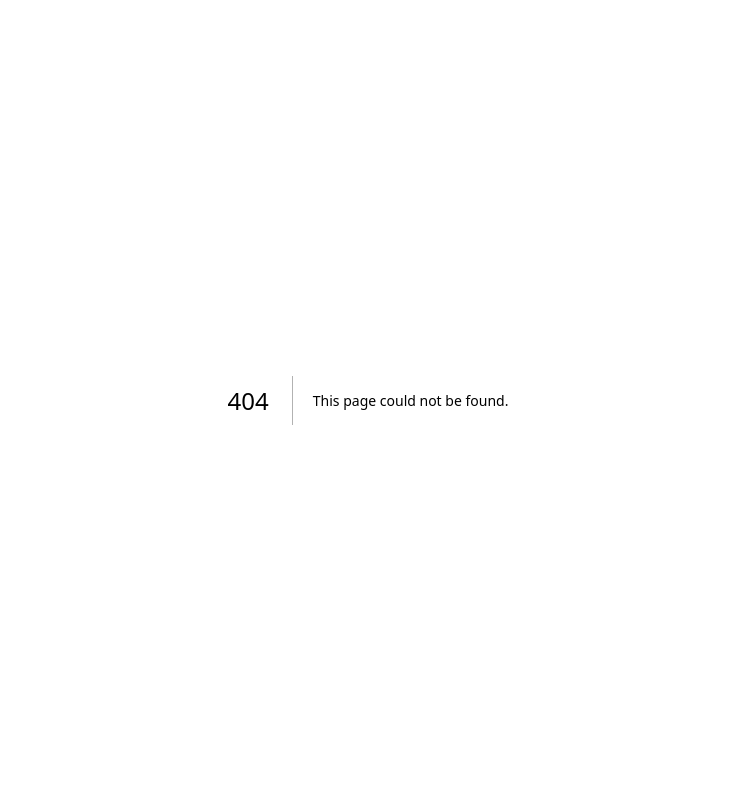
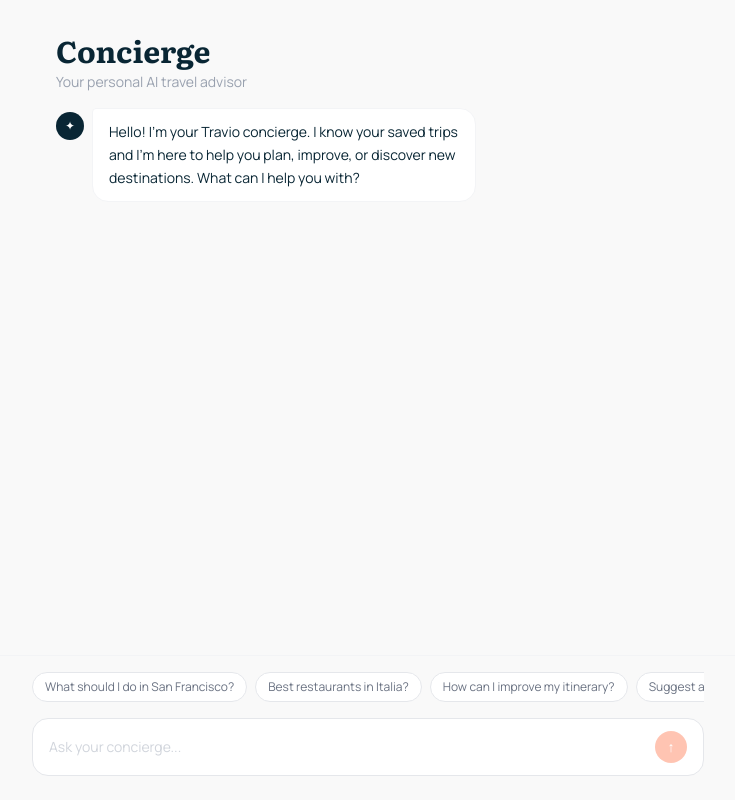
Before and after one commit to DylanGomez09/TRAVIO-AI-App, a Next.js app: page /concierge in a window 1280 px wide. Before the commit this address had no page. Shown: the whole page, without its empty margins (272-1007 px from the left). Built offline with nearby package versions, Linux system fonts and the light colour scheme.

Commit message:
Agregar página de Concierge y lógica de IA para recomendaciones de viaje; actualizar enlaces de navegación en el componente Header.

```diff
--- /dev/null
+++ b/app/(app)/concierge/page.tsx
@@ -0,0 +1,171 @@
+"use client";
+
+import { useState, useRef, useEffect } from "react";
+
+interface Message {
+  role: "user" | "assistant";
+  content: string;
+}
+
+const suggestions = [
+  "What should I do in San Francisco?",
+  "Best restaurants in Italia?",
+  "How can I improve my itinerary?",
+  "Suggest a destination for next summer",
+];
+
+export default function ConciergePage() {
+  const [messages, setMessages] = useState<Message[]>([
+    {
+      role: "assistant",
+      content:
+        "Hello! I'm your Travio concierge. I know your saved trips and I'm here to help you plan, improve, or discover new destinations. What can I help you with?",
+    },
+  ]);
+  const [input, setInput] = useState("");
+  const [loading, setLoading] = useState(false);
+  const bottomRef = useRef<HTMLDivElement>(null);
+
+  useEffect(() => {
+    bottomRef.current?.scrollIntoView({ behavior: "smooth" });
+  }, [messages]);
+
+  async function sendMessage(text: string) {
+    if (!text.trim() || loading) return;
+
+    const userMessage: Message = { role: "user", content: text };
+    setMessages((prev) => [...prev, userMessage]);
+    setInput("");
+    setLoading(true);
+
+    const res = await fetch("/api/concierge", {
+      method: "POST",
+      headers: { "Content-Type": "application/json" },
+      body: JSON.stringify({
+        message: text,
+        history: messages,
+      }),
+    });
+
+    const data = await res.json();
+    setMessages((prev) => [
+      ...prev,
+      { role: "assistant", content: data.response },
+    ]);
+    setLoading(false);
+  }
+
+  return (
+    <div className="min-h-screen bg-[#F9F9F9] flex flex-col">
+      {/* Title */}
+      <div className="px-6 pt-8 pb-4 max-w-2xl mx-auto w-full">
+        <h1
+          className="text-3xl font-bold text-[#092634]"
+          style={{ fontFamily: "var(--font-literata)" }}
+        >
+          Concierge
+        </h1>
+        <p
+          className="text-sm text-gray-400 mt-1"
+          style={{ fontFamily: "var(--font-manrope)" }}
+        >
+          Your personal AI travel advisor
+        </p>
+      </div>
+
+      {/* Messages */}
+      <div className="flex-1 overflow-y-auto px-6 pb-40 max-w-2xl mx-auto w-full">
+        <div className="flex flex-col gap-4">
+          {messages.map((msg, i) => (
+            <div
+              key={i}
+              className={`flex ${msg.role === "user" ? "justify-end" : "justify-start"}`}
+            >
+              {msg.role === "assistant" && (
+                <div className="w-7 h-7 rounded-full bg-[#092634] flex items-center justify-center mr-2 mt-1 flex-shrink-0">
+                  <span className="text-white text-xs">✦</span>
+                </div>
+              )}
+              <div
+                className={`max-w-sm rounded-2xl px-4 py-3 text-sm leading-relaxed ${
+                  msg.role === "user"
+                    ? "bg-[#092634] text-white rounded-tr-sm"
+                    : "bg-white border border-gray-100 text-[#092634] rounded-tl-sm"
+                }`}
+                style={{ fontFamily: "var(--font-manrope)" }}
+              >
+                {msg.content}
+              </div>
+            </div>
+          ))}
+
+          {loading && (
+            <div className="flex justify-start">
+              <div className="w-7 h-7 rounded-full bg-[#092634] flex items-center justify-center mr-2 mt-1 flex-shrink-0">
+                <span className="text-white text-xs">✦</span>
+              </div>
+              <div className="bg-white border border-gray-100 rounded-2xl rounded-tl-sm px-4 py-3">
+                <div className="flex gap-1 items-center">
+                  <div
+                    className="w-1.5 h-1.5 bg-gray-300 rounded-full animate-bounce"
+                    style={{ animationDelay: "0ms" }}
+                  />
+                  <div
+                    className="w-1.5 h-1.5 bg-gray-300 rounded-full animate-bounce"
+                    style={{ animationDelay: "150ms" }}
+                  />
+                  <div
+                    className="w-1.5 h-1.5 bg-gray-300 rounded-full animate-bounce"
+                    style={{ animationDelay: "300ms" }}
+                  />
+                </div>
+              </div>
+            </div>
+          )}
+          <div ref={bottomRef} />
+        </div>
+      </div>
+
+      {/* Input area */}
+      <div className="fixed bottom-0 left-0 right-0 bg-[#F9F9F9] border-t border-gray-100 px-6 py-4 md:pb-6">
+        <div className="max-w-2xl mx-auto">
+          {/* Suggestions */}
+          {messages.length === 1 && (
+            <div className="flex gap-2 mb-3 overflow-x-auto pb-1">
+              {suggestions.map((s) => (
+                <button
+                  key={s}
+                  onClick={() => sendMessage(s)}
+                  className="text-xs border border-gray-200 rounded-full px-3 py-1.5 text-gray-500 hover:border-[#FF6E42] hover:text-[#FF6E42] whitespace-nowrap transition-colors bg-white"
+                  style={{ fontFamily: "var(--font-manrope)" }}
+                >
+                  {s}
+                </button>
+              ))}
+            </div>
+          )}
+
+          {/* Input */}
+          <div className="flex items-center gap-3 bg-white border border-gray-200 rounded-2xl px-4 py-3">
+            <input
+              type="text"
+              value={input}
+              onChange={(e) => setInput(e.target.value)}
+              onKeyDown={(e) => e.key === "Enter" && sendMessage(input)}
+              placeholder="Ask your concierge..."
+              className="flex-1 outline-none text-sm text-[#092634] placeholder:text-gray-300 bg-transparent"
+              style={{ fontFamily: "var(--font-manrope)" }}
+            />
+            <button
+              onClick={() => sendMessage(input)}
+              disabled={!input.trim() || loading}
+              className="w-8 h-8 rounded-full bg-[#FF6E42] flex items-center justify-center hover:bg-[#e85e35] transition-colors disabled:opacity-40"
+            >
+              <span className="text-white text-sm">↑</span>
+            </button>
+          </div>
+        </div>
+      </div>
+    </div>
+  );
+}
--- /dev/null
+++ b/app/api/concierge/route.ts
@@ -0,0 +1,67 @@
+import { NextResponse } from "next/server";
+import { GoogleGenerativeAI } from "@google/generative-ai";
+import { prisma } from "@/lib/prisma";
+import { auth } from "@/auth";
+
+const genAI = new GoogleGenerativeAI(process.env.GEMINI_API_KEY!);
+
+export async function POST(req: Request) {
+  const session = await auth();
+  if (!session?.user?.id) {
+    return NextResponse.json({ error: "No autorizado" }, { status: 401 });
+  }
+
+  const { message, history } = await req.json();
+
+  const trips = await prisma.trip.findMany({
+    where: { userId: session.user.id },
+    include: { activities: true },
+    take: 5,
+  });
+
+  const tripsContext = trips
+    .map(
+      (t) =>
+        `- ${t.destination} (${t.days} days, ${t.status}): ${t.activities.map((a) => a.name).join(", ")}`,
+    )
+    .join("\n");
+
+  const systemPrompt = `You are Travio's AI travel concierge — an expert, warm, and knowledgeable travel advisor.
+
+The user's saved trips:
+${tripsContext || "No trips yet."}
+
+Your role:
+- Answer travel questions with expertise
+- Give personalized recommendations based on their trips
+- Help adjust or improve existing itineraries
+- Suggest destinations, activities, restaurants, hotels
+- Be concise but insightful — max 3-4 sentences per response unless asked for more
+
+Always respond in the same language the user writes in.`;
+
+  const model = genAI.getGenerativeModel({ model: "gemini-2.5-flash" });
+
+  const chat = model.startChat({
+    history: [
+      { role: "user", parts: [{ text: systemPrompt }] },
+      {
+        role: "model",
+        parts: [
+          {
+            text: "Understood. I'm ready to help as Travio's travel concierge.",
+          },
+        ],
+      },
+      ...history.map((msg: { role: string; content: string }) => ({
+        role: msg.role === "user" ? "user" : "model",
+        parts: [{ text: msg.content }],
+      })),
+    ],
+  });
+
+  const result = await chat.sendMessage(message);
+  const response = result.response.text();
+
+  return NextResponse.json({ response });
+}
--- a/app/components/Header.tsx
+++ b/app/components/Header.tsx
@@ -8,7 +8,7 @@ import Navbar from "@/app/components/Navbar";
 const navItems = [
   { label: "Explore", href: "/" },
   { label: "Trips", href: "/dashboard" },
-  { label: "Concierge", href: "#" },
+  { label: "Concierge", href: "/concierge" },
   { label: "Saved", href: "/saved" },
 ];
 
```
